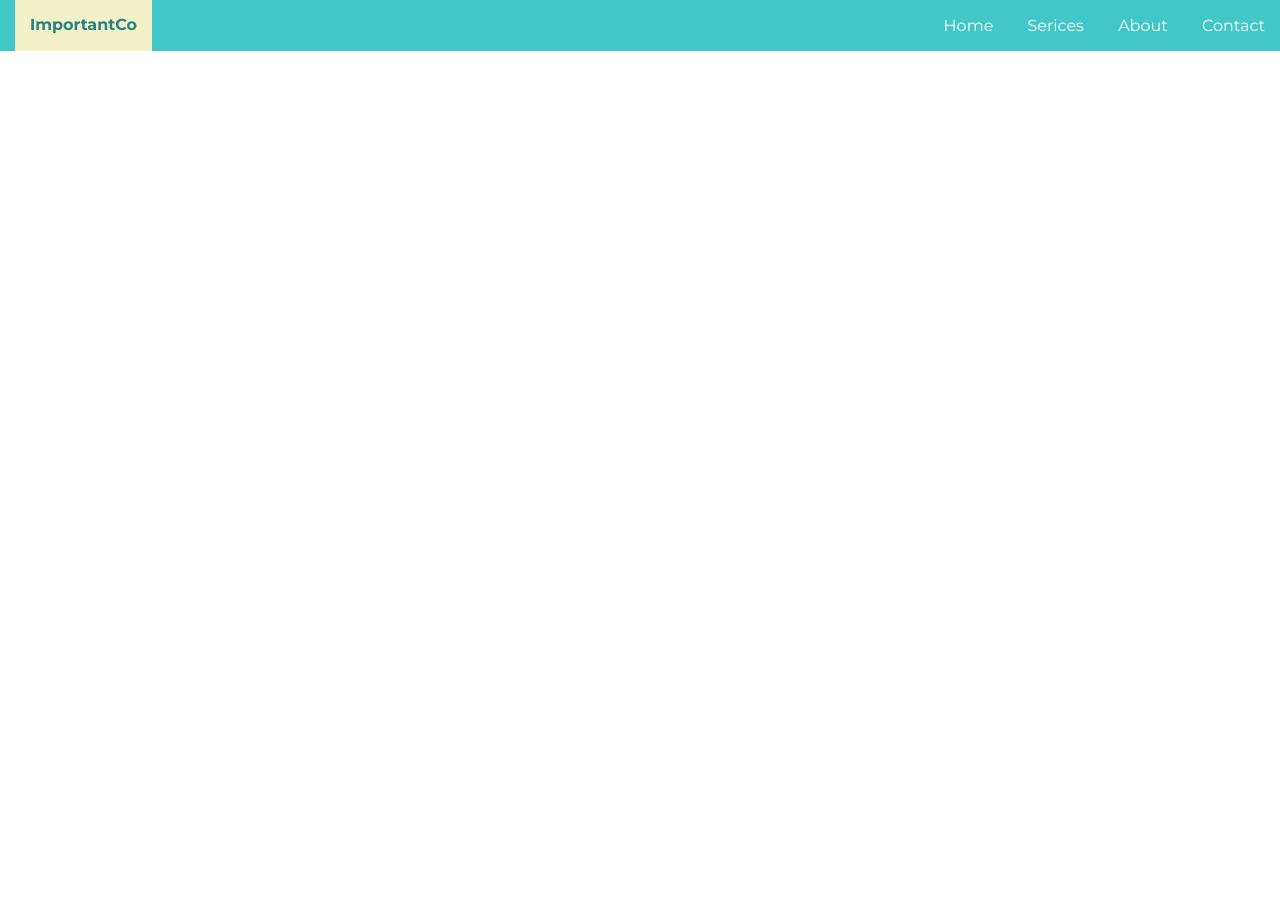
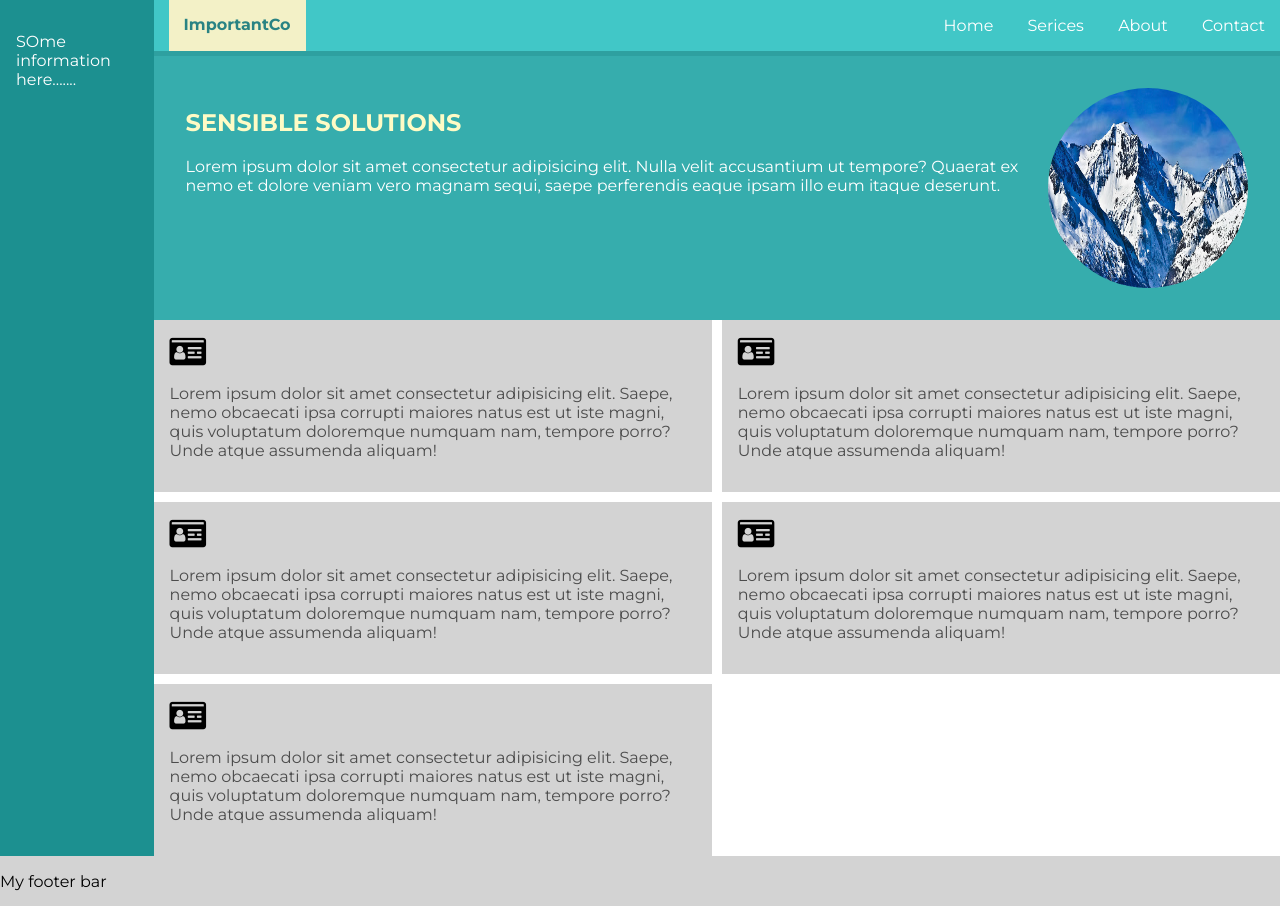
Before and after one commit to pre22/CSS_Grid, a plain HTML site: page index.htm in a window 1280 px wide. Before the commit the page ends 800 px from the top, so only its background shows below. Drawn offline with Linux system fonts and the light colour scheme.

Commit message:
style: update main.css

```diff
--- a/css/main.css
+++ b/css/main.css
@@ -1,9 +1,16 @@
 /* @import url('https://fonts.googleapis.com/css2?family=Montserrat&display=swap'); */
 @import url('https://fonts.googleapis.com/css2?family=Montserrat:wght@400;700&display=swap');
 
+body, html { height: 100%; }
 body {
     margin: 0;
     font-family: 'Montserrat', sans-serif;
+    display: grid;
+    grid-template-rows: auto 50px;
+    grid-template-columns: 12% auto;
+    grid-template-areas:
+    "sidebar right"
+    "footer footer";
 }
 
 a { text-decoration: none; }
@@ -25,5 +32,77 @@ ul li a { color: #fff; padding: 15px;}
 header {
     background-color: #41C7C7;
     display: grid;
-    grid-template-columns: fit-content(20%) auto;
+    grid-template-columns: [logo-start] fit-content(20%) [nav-start] auto [nav-end];
 }
+
+section#hero {
+    background-color: #36ADAD;
+    padding: 2em;
+    border-top: 5px solid #2ea0a0;
+
+    display: grid;
+    grid-template-columns: repeat(2, auto);
+}
+
+#content h1 {
+    text-transform: uppercase;
+    color: #FFFBC5;
+}
+
+#content p {
+    color: #fff;
+}
+
+img {
+    max-width: 100%;
+    background-size: cover;
+    margin: 0 auto;
+}
+
+#mountain {
+    border-radius: 50%;
+    width: 200px;
+    height: 200px;
+}
+
+.sidebar {
+    grid-area: sidebar;
+    background: #1c9090;
+    color: #fff;
+    padding: 1em;
+}
+
+.main {
+    grid-area: right;
+    grid-template-rows: 51px fit-content(30%);
+    display: grid;
+}
+
+footer {
+    grid-area: footer;
+    background: lightgray;
+}
+
+#features {
+    display: grid;
+    grid-template-columns: repeat(2, auto);
+    grid-template-rows: repeat(2, auto);
+    grid-gap: 10px;
+}
+
+#features i {
+    font-size: 2em;
+}
+
+ul#features {
+    margin: 0; padding: 0;
+}
+
+ul#features li {
+    background-color: lightgray;
+    padding: 1em;
+}
+
+ul#features li p {
+    color: #4c4c4c;
+}
--- a/index.htm
+++ b/index.htm
@@ -4,12 +4,20 @@
     <meta charset="UTF-8">
     <meta name="viewport" content="width=device-width, initial-scale=1.0">
     <title>Document</title>
+    <link rel="stylesheet" href="https://stackpath.bootstrapcdn.com/font-awesome/4.7.0/css/font-awesome.min.css">
     <link rel="stylesheet" href="css/main.css">
 </head>
 <body>
+    <div class="sidebar">
+        <p>SOme information here.......</p>
+    </div>
+    <div class="main">
+            <!-- Row 1 -->
         <header>
+            <!-- Column 1 -->
             <a href="#" id="logo">ImportantCo</a>
 
+            <!-- Column 2 -->
             <nav>
                 <ul>
                     <li><a href="#">Home</a></li>
@@ -19,5 +27,41 @@
                 </ul>
             </nav>
         </header>
+
+        <!-- Row 2 -->
+        <section id="hero">
+            <div id="content">
+                <h1>Sensible Solutions</h1>
+                <p>Lorem ipsum dolor sit amet consectetur adipisicing elit. Nulla velit accusantium ut tempore? Quaerat ex nemo et dolore veniam vero magnam sequi, saepe perferendis eaque ipsam illo eum itaque deserunt.</p>
+            </div>
+            <img src="images/mountain.jpg" id="mountain">
+        </section>
+
+        <ul id="features">
+            <li>
+                <i class="fa fa-id-card" aria-hidden="true"></i>
+                <p>Lorem ipsum dolor sit amet consectetur adipisicing elit. Saepe, nemo obcaecati ipsa corrupti maiores natus est ut iste magni, quis voluptatum doloremque numquam nam, tempore porro? Unde atque assumenda aliquam!</p>
+            </li>
+            <li>
+                <i class="fa fa-id-card" aria-hidden="true"></i>
+                <p>Lorem ipsum dolor sit amet consectetur adipisicing elit. Saepe, nemo obcaecati ipsa corrupti maiores natus est ut iste magni, quis voluptatum doloremque numquam nam, tempore porro? Unde atque assumenda aliquam!</p>
+            </li>
+            <li>
+                <i class="fa fa-id-card" aria-hidden="true"></i>
+                <p>Lorem ipsum dolor sit amet consectetur adipisicing elit. Saepe, nemo obcaecati ipsa corrupti maiores natus est ut iste magni, quis voluptatum doloremque numquam nam, tempore porro? Unde atque assumenda aliquam!</p>
+            </li>
+            <li>
+                <i class="fa fa-id-card" aria-hidden="true"></i>
+                <p>Lorem ipsum dolor sit amet consectetur adipisicing elit. Saepe, nemo obcaecati ipsa corrupti maiores natus est ut iste magni, quis voluptatum doloremque numquam nam, tempore porro? Unde atque assumenda aliquam!</p>
+            </li>
+            <li>
+                <i class="fa fa-id-card" aria-hidden="true"></i>
+                <p>Lorem ipsum dolor sit amet consectetur adipisicing elit. Saepe, nemo obcaecati ipsa corrupti maiores natus est ut iste magni, quis voluptatum doloremque numquam nam, tempore porro? Unde atque assumenda aliquam!</p>
+            </li>
+        </ul>
+    </div>
+    <footer>
+        <p>My footer bar</p>
+    </footer>
 </body>
 </html>
```
Also changed, not shown: images/mountain.jpg (added). Lines whose indentation alone changed are shown as unchanged.
